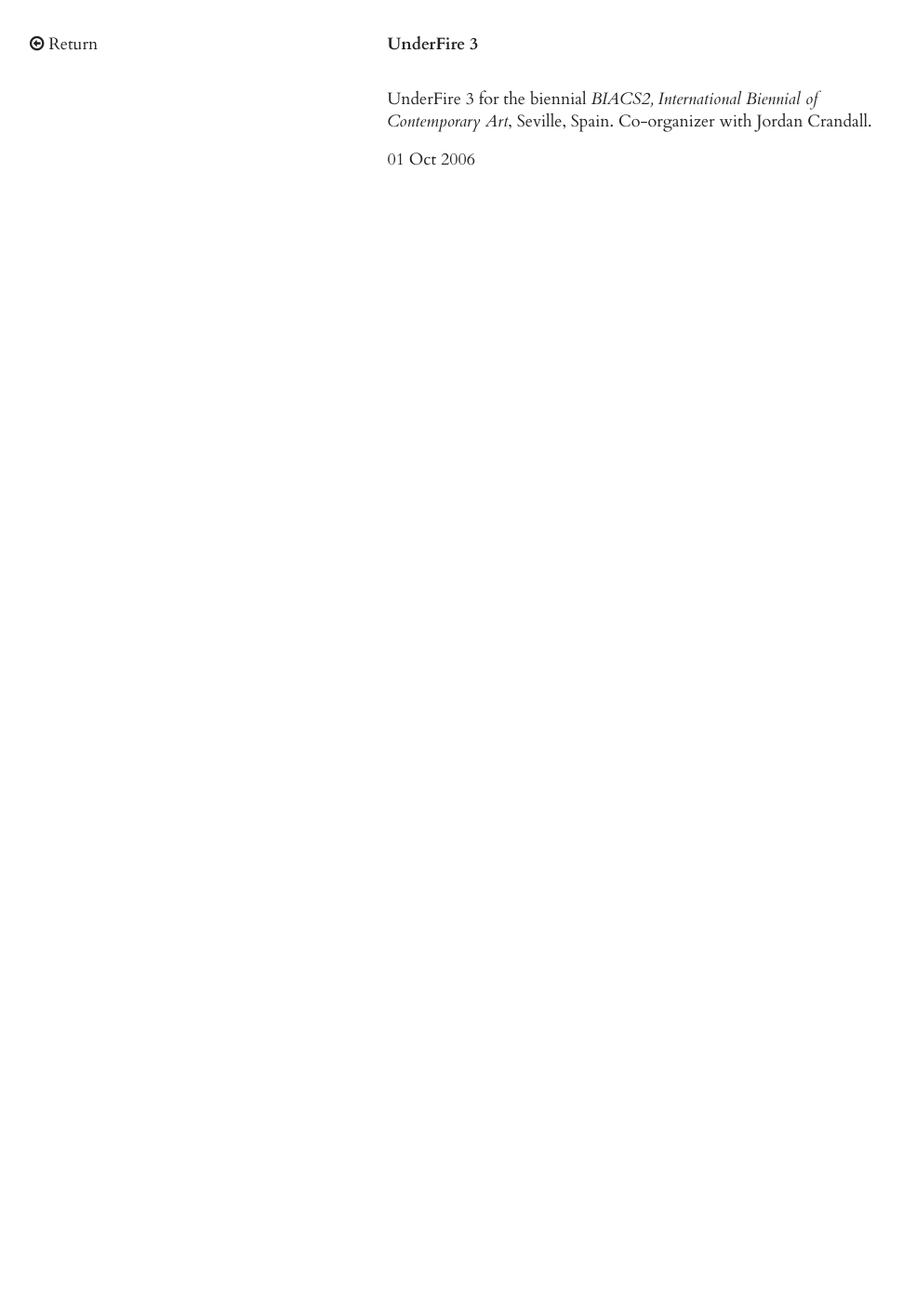
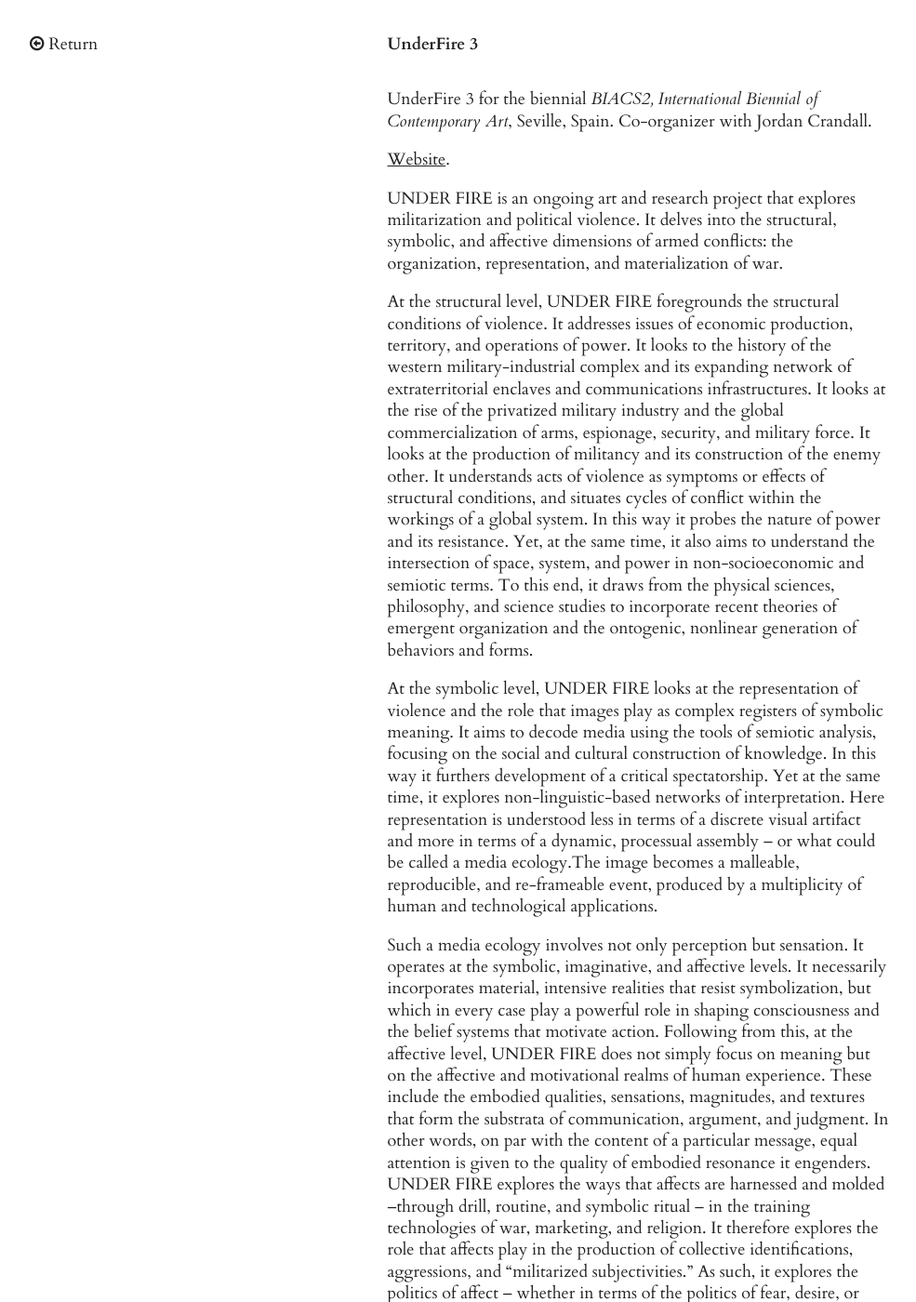
Before and after one commit to calebwaldorf/site, a Jekyll site: the page built from _posts/past-projects/2006-10-01-underfire-3.md, in a window 1280 px wide and 1400 px high. Shown: the whole window at 93% size, without its empty margins (6-991 px from the left). Built offline with Jekyll 4.4.1, drawn with Linux system fonts in a browser that asks for light colours; nearby versions of some CDN libraries; some of the changed text lies outside the part shown.

Commit message:
underfire update with link and description

```diff
--- a/_posts/past-projects/2006-10-01-underfire-3.md
+++ b/_posts/past-projects/2006-10-01-underfire-3.md
@@ -5,3 +5,20 @@
 ---
 
 UnderFire 3 for the biennial *BIACS2, International Biennial of Contemporary Art*, Seville, Spain. Co-organizer with Jordan Crandall.
+
+[Website](http://jordancrandall.com/main/+UNDERFIRE/site/files/underfire.html).
+
+UNDER FIRE is an ongoing art and research project that explores militarization and political violence. It delves into the structural, symbolic, and affective dimensions of armed conflicts: the organization, representation, and materialization of war.
+
+At the structural level, UNDER FIRE foregrounds the structural conditions of violence. It addresses issues of economic production, territory, and operations of power. It looks to the history of the western military-industrial complex and its expanding network of extraterritorial enclaves and communications infrastructures. It looks at the rise of the privatized military industry and the global commercialization of arms, espionage, security, and military force. It looks at the production of militancy and its construction of the enemy other. It understands acts of violence as symptoms or effects of structural conditions, and situates cycles of conflict within the workings of a global system. In this way it probes the nature of power and its resistance. Yet, at the same time, it also aims to understand the intersection of space, system, and power in non-socioeconomic and semiotic terms. To this end, it draws from the physical sciences, philosophy, and science studies to incorporate recent theories of emergent organization and the ontogenic, nonlinear generation of behaviors and forms.
+
+At the symbolic level, UNDER FIRE looks at the representation of violence and the role that images play as complex registers of symbolic meaning. It aims to decode media using the tools of semiotic analysis, focusing on the social and cultural construction of knowledge. In this way it furthers development of a critical spectatorship. Yet at the same time, it explores non-linguistic-based networks of interpretation. Here representation is understood less in terms of a discrete visual artifact and more in terms of a dynamic, processual assembly -- or what could be called a media ecology.The image becomes a malleable, reproducible, and re-frameable event, produced by a multiplicity of human and technological applications.
+
+Such a media ecology involves not only perception but sensation. It operates at the symbolic, imaginative, and affective levels. It necessarily incorporates material, intensive realities that resist symbolization, but which in every case play a powerful role in shaping consciousness and the belief systems that motivate action. Following from this, at the affective level, UNDER FIRE does not simply focus on meaning but on the affective and motivational realms of human experience. These include the embodied qualities, sensations, magnitudes, and textures that form the substrata of communication, argument, and judgment. In other words, on par with the content of a particular message, equal attention is given to the quality of embodied resonance it engenders. UNDER FIRE explores the ways that affects are harnessed and molded --through drill, routine, and symbolic ritual -- in the training technologies of war, marketing, and religion. It therefore explores the role that affects play in the production of collective identifications, aggressions, and "militarized subjectivities." As such, it explores the politics of affect -- whether in terms of the politics of fear, desire, or otherwise. It positions the affective realm as a biopolitical frontier. It seeks to understand how power operates at the level of the affective, and, in turn, how the affective becomes political.
+
+This leads to important questions. How, then, is politics is constituted in this space between affect and discourse? In other words, how is politics constituted between ineffable states of embodied expression on the one hand, and larger rhetorical strategies on the other? UNDER FIRE follows this line of questioning. It asks: When is expression or action rendered intelligible as a political force? When does expression cease to simply turn around and around itself, and instead erupt into the arena of the political? What are the operations of power that determine its legitimacy? What is the role of the imaginary? What is the difference between violence and politics; when does violence become political? How are new political spaces opened or invented? And in turn, how is subjectivity constituted therein -- in terms of self-affectivity or discursive construction? In
+terms of the repetitive, embodied internalization of expressive acts, or symbolic insertions into the public arena?
+
+Addressing these and other questions UNDER FIRE inquires into the status of political speech and moves toward what could be understood as a performative politics -- a politics that can incorporate a multiplicity of somatic and symbolic registers, filtered by cultural fictions, imaginaries, intensities, and arts of the self. A performative politics that has the potential of inventing a new form of public speech and existence.
+
+UNDER FIRE brings together a diverse cross-section of artists, media makers, educators, activists, political analysts, media researchers, writers, performers, cultural theorists, social scientists, architects, organizers, networkers, and other scholars and practitioners who are interested in contemporary media culture, political violence, technology, power, social movements, and global politics.
```
